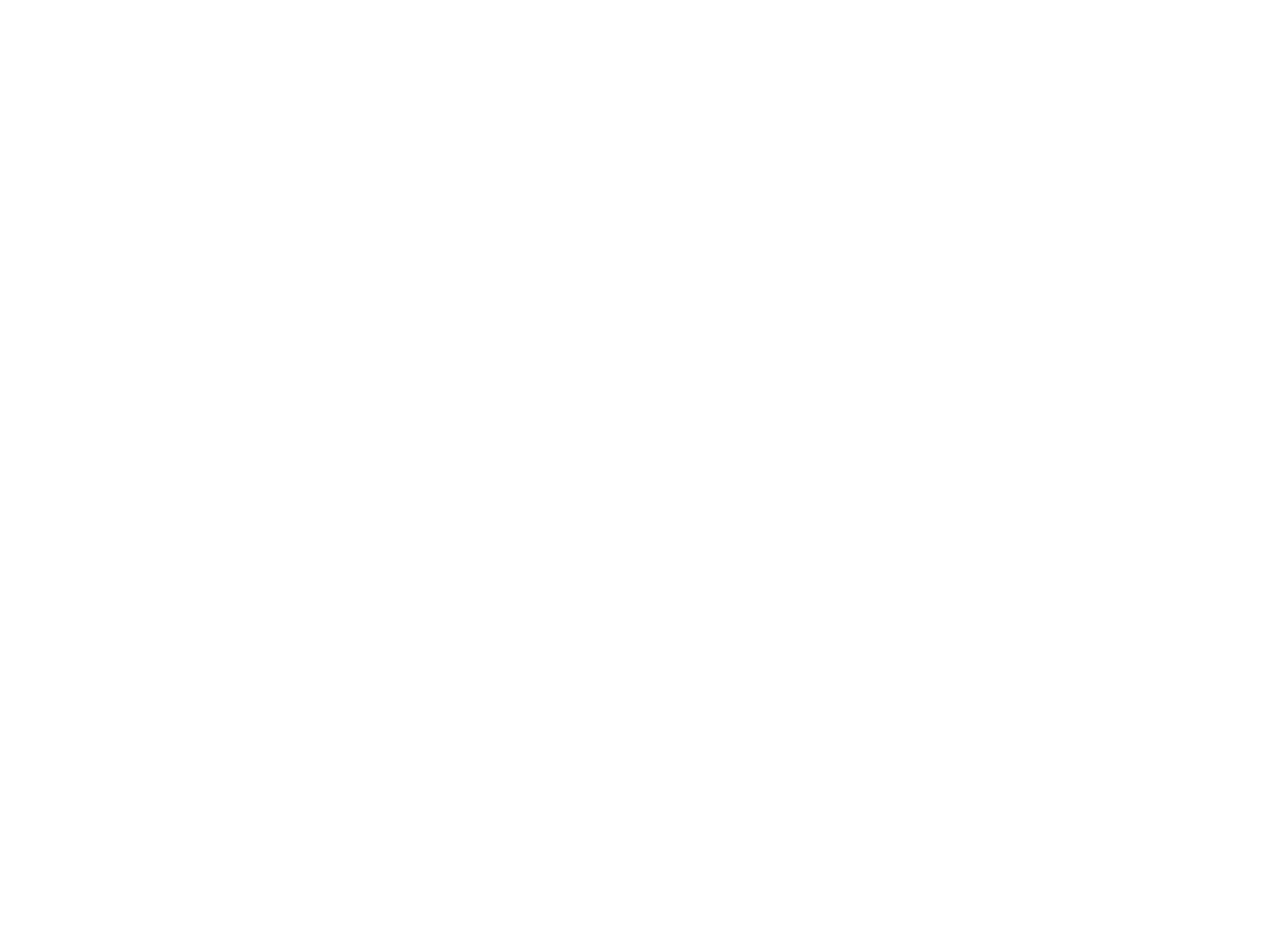
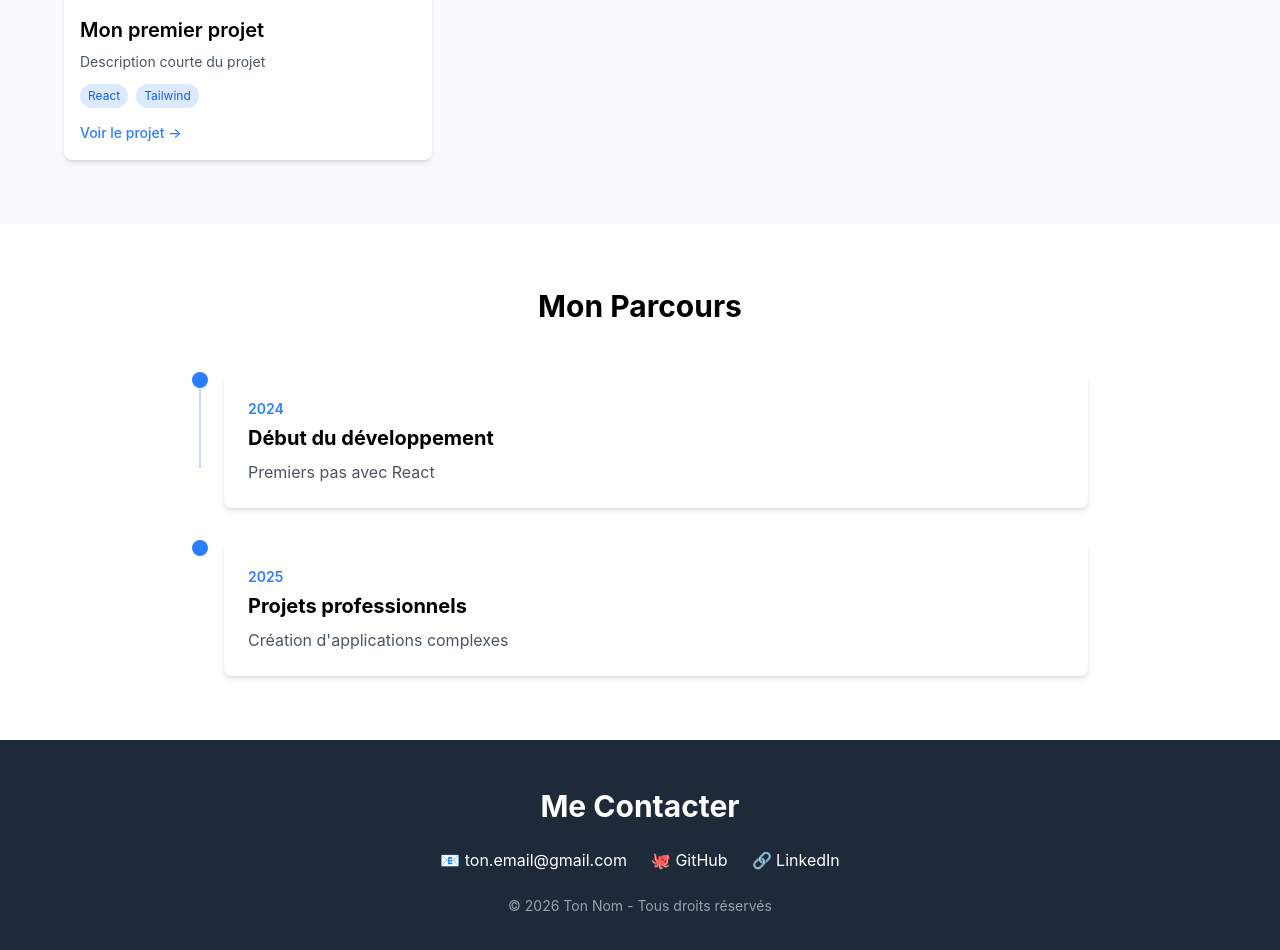
Before and after one commit to Nantenaina12/mon-portfolio, a React (Vite) app: page / in a window 1280 px wide. Shown: the part 1140-2090 px from the top of the page. Before the commit the page ends 800 px from the top, so only its background shows below. Built offline with nearby package versions, Linux system fonts and the light colour scheme.

Commit message:
Ajout des composants principaux : Hero, Projects, Timeline, Footer

```diff
--- a/src/App.jsx
+++ b/src/App.jsx
@@ -1,9 +1,15 @@
 import Hero from "./components/Hero"
+import ProjectGallery from "./components/ProjectGallery"
+import Timeline from "./components/Timeline"
+import ContactFooter from "./components/ContactFooter"
 
 function App() {
   return (
     <div className="App">
       <Hero />
+      <ProjectGallery />
+      <Timeline />
+      <ContactFooter />
     </div>
   )
 }
--- /dev/null
+++ b/src/components/ContactFooter.jsx
@@ -0,0 +1,29 @@
+import { config } from "../data/config"
+
+export default function ContactFooter() {
+  return (
+    <footer className="bg-gray-800 text-white py-12 px-4" id="contact">
+      <div className="max-w-4xl mx-auto text-center">
+        <h2 className="text-3xl font-bold mb-6">Me Contacter</h2>
+        <div className="flex flex-wrap justify-center gap-6">
+          <a href={`mailto:${config.email}`} className="hover:text-blue-400 transition">
+            📧 {config.email}
+          </a>
+          {config.github && (
+            <a href={config.github} target="_blank" rel="noopener noreferrer" className="hover:text-blue-400 transition">
+              🐙 GitHub
+            </a>
+          )}
+          {config.linkedin && (
+            <a href={config.linkedin} target="_blank" rel="noopener noreferrer" className="hover:text-blue-400 transition">
+              🔗 LinkedIn
+            </a>
+          )}
+        </div>
+        <div className="mt-6 text-gray-400 text-sm">
+          © 2026 {config.name} - Tous droits réservés
+        </div>
+      </div>
+    </footer>
+  )
+}
--- /dev/null
+++ b/src/components/FilterBar.jsx
@@ -0,0 +1,19 @@
+export default function FilterBar() {
+  const tags = ["React", "Tailwind", "JavaScript", "Node.js", "Full Stack"]
+
+  return (
+    <div className="flex flex-wrap justify-center gap-3 mb-8">
+      <button className="px-4 py-2 bg-blue-500 text-white rounded-full hover:bg-blue-600 transition">
+        Tous
+      </button>
+      {tags.map((tag) => (
+        <button
+          key={tag}
+          className="px-4 py-2 bg-gray-200 text-gray-700 rounded-full hover:bg-gray-300 transition"
+        >
+          {tag}
+        </button>
+      ))}
+    </div>
+  )
+}
--- /dev/null
+++ b/src/components/ProjectCard.jsx
@@ -0,0 +1,31 @@
+export default function ProjectCard({ project }) {
+  return (
+    <div className="bg-white rounded-lg shadow-md overflow-hidden hover:shadow-xl transition-shadow duration-300">
+      <div className="h-48 bg-gray-200 flex items-center justify-center">
+        {/* Placeholder pour l'image */}
+        <span className="text-gray-400">Image du projet</span>
+      </div>
+      <div className="p-4">
+        <h3 className="text-xl font-semibold mb-2">{project.title}</h3>
+        <p className="text-gray-600 text-sm mb-3">{project.description}</p>
+        <div className="flex flex-wrap gap-2 mb-3">
+          {project.tags.map((tag, index) => (
+            <span key={index} className="bg-blue-100 text-blue-600 text-xs px-2 py-1 rounded-full">
+              {tag}
+            </span>
+          ))}
+        </div>
+        {project.link && (
+          <a
+            href={project.link}
+            target="_blank"
+            rel="noopener noreferrer"
+            className="text-blue-500 hover:text-blue-700 text-sm font-medium"
+          >
+            Voir le projet →
+          </a>
+        )}
+      </div>
+    </div>
+  )
+}
--- /dev/null
+++ b/src/components/ProjectGallery.jsx
@@ -0,0 +1,17 @@
+import projectsData from "../data/projects.json"
+import ProjectCard from "./ProjectCard"
+
+export default function ProjectGallery() {
+  return (
+    <section className="py-16 px-4 bg-gray-50" id="projets">
+      <div className="max-w-6xl mx-auto">
+        <h2 className="text-3xl font-bold text-center mb-12">Mes Projets</h2>
+        <div className="grid grid-cols-1 md:grid-cols-2 lg:grid-cols-3 gap-6">
+          {projectsData.map((project) => (
+            <ProjectCard key={project.id} project={project} />
+          ))}
+        </div>
+      </div>
+    </section>
+  )
+}
--- /dev/null
+++ b/src/components/Timeline.jsx
@@ -0,0 +1,30 @@
+import timelineData from "../data/timeline.json"
+
+export default function Timeline() {
+  return (
+    <section className="py-16 px-4" id="parcours">
+      <div className="max-w-4xl mx-auto">
+        <h2 className="text-3xl font-bold text-center mb-12">Mon Parcours</h2>
+        <div className="space-y-8">
+          {timelineData.map((item, index) => (
+            <div key={index} className="flex items-start gap-4">
+              <div className="flex flex-col items-center">
+                <div className="w-4 h-4 bg-blue-500 rounded-full"></div>
+                {index < timelineData.length - 1 && (
+                  <div className="w-0.5 h-20 bg-blue-200"></div>
+                )}
+              </div>
+              <div className="flex-1">
+                <div className="bg-white rounded-lg shadow-md p-6 hover:shadow-lg transition">
+                  <span className="text-sm text-blue-500 font-semibold">{item.year}</span>
+                  <h3 className="text-xl font-bold mt-1">{item.title}</h3>
+                  <p className="text-gray-600 mt-2">{item.description}</p>
+                </div>
+              </div>
+            </div>
+          ))}
+        </div>
+      </div>
+    </section>
+  )
+}
```
